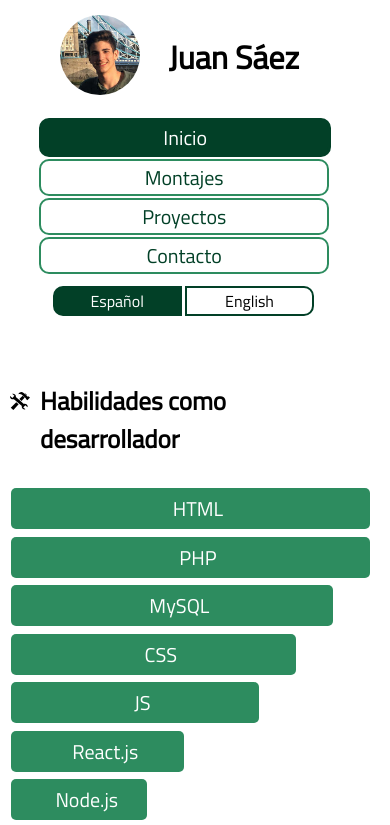
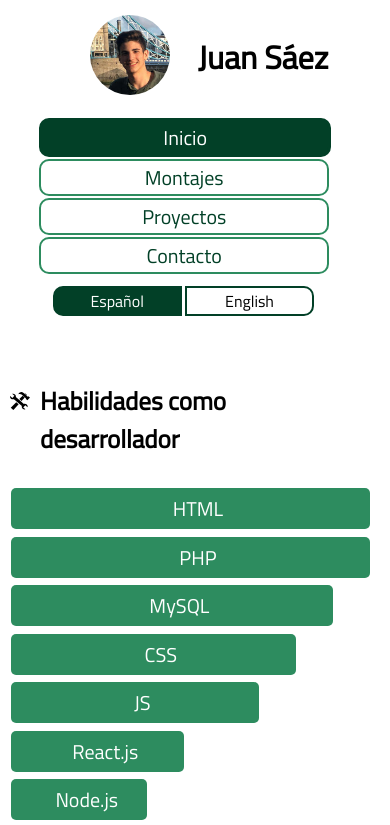
Before and after one commit to JuamBer/PaginaWebPersonal, a plain HTML site: page index.html in a window 390 px wide. Shown: the top 825 px of the page. Drawn offline with Linux system fonts and the light colour scheme.

Commit message:
Add files via upload

```diff
--- a/css/Header.css
+++ b/css/Header.css
@@ -111,7 +111,6 @@ header .Idiomas ul a.active{
 		justify-content: center;
 		width: 100%;
 		float: none;
-		margin-left: -7.5%;
 	}
 	header .FotoPerfil img  {
 		height: 80px;
```
